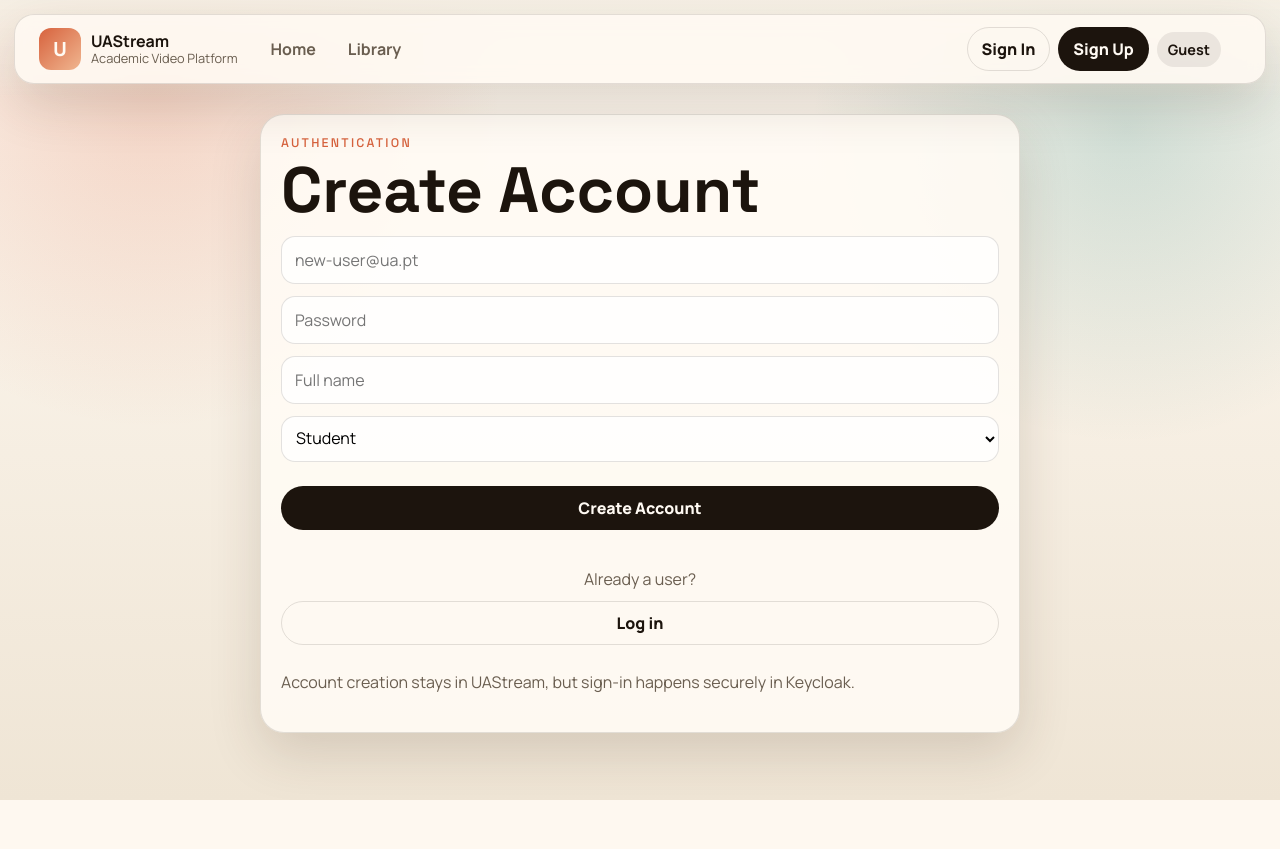
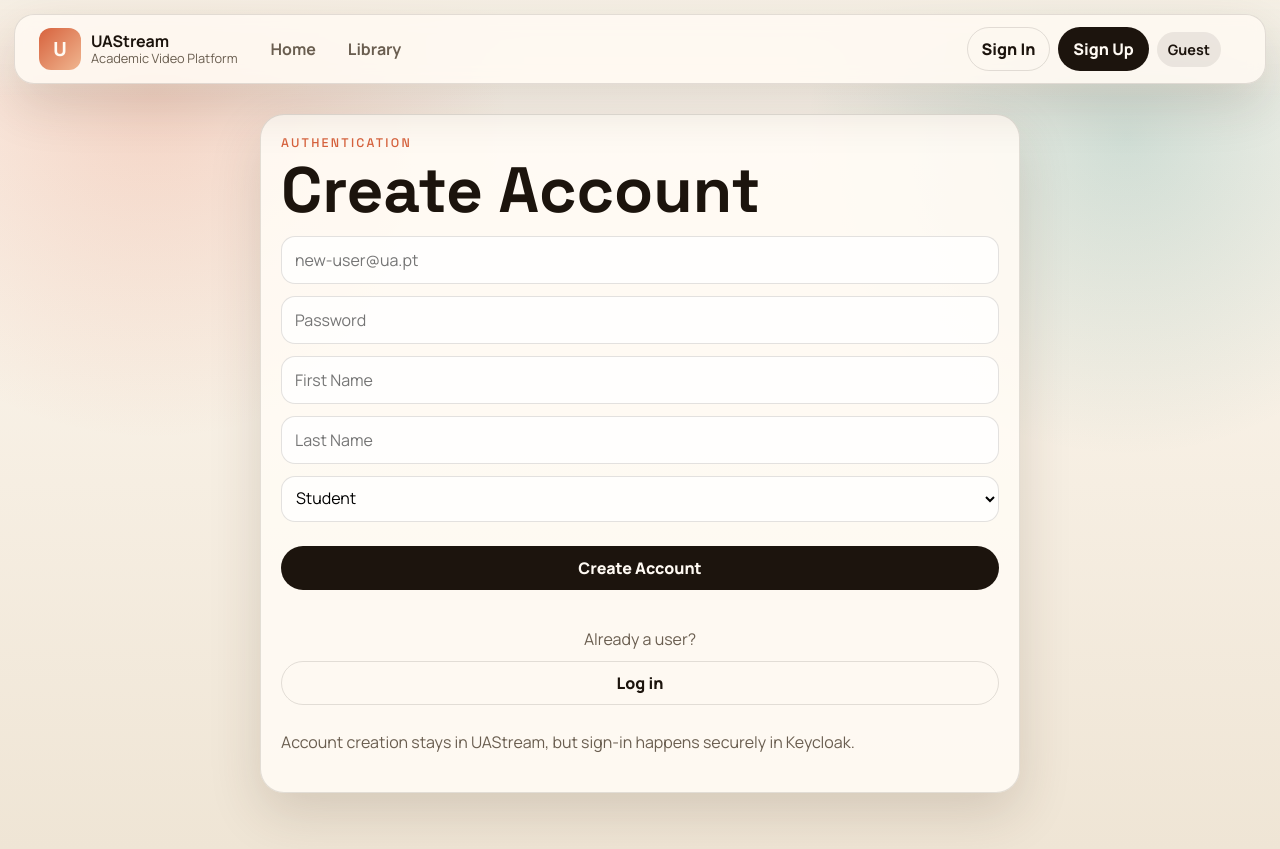
Before and after one commit to ayxor/egs, a Flask app: page /auth in a window 1280 px wide. Before the commit the page ends 800 px from the top, so only its background shows below. Run offline with Flask 3, Linux system fonts and the light colour scheme; some libraries are stand-ins or nearby versions.

Commit message:
feat(auth/search): support separate first/last name register and professor name search

```diff
--- a/app.py
+++ b/app.py
@@ -363,12 +363,16 @@ def register_user():
     institution = body.get("institution") or "universidade-aveiro"
     course = body.get("course") or None
 
-    for field in ("email", "password", "name", "role"):
+    for field in ("email", "password", "first_name", "last_name", "role"):
         if not body.get(field):
             return jsonify({"error": f"missing required field: {field}"}), 400
 
     if body["role"] not in ("professor", "student"):
         return jsonify({"error": "role must be 'professor' or 'student'"}), 400
+
+    first_name = body["first_name"].strip()
+    last_name = body["last_name"].strip()
+    name = f"{first_name} {last_name}"
 
     # Duplicate check
     if db.get_user_by_email(body["email"]):
@@ -386,7 +390,8 @@ def register_user():
         service_token=service_token,
         email=body["email"],
         password=body["password"],
-        name=body["name"],
+        first_name=first_name,
+        last_name=last_name,
         role=body["role"],
         institution=institution,
     )
@@ -402,7 +407,7 @@ def register_user():
     user = db.create_user(
         keycloak_user_id=keycloak_user_id,
         email=body["email"],
-        name=body["name"],
+        name=name,
         role=body["role"],
         institution=institution,
         course=course,
@@ -413,7 +418,7 @@ def register_user():
         to=body["email"],
         subject="Bem-vindo ao UAStream",
         template="welcome",
-        data={"name": body["name"]},
+        data={"name": name},
     )
 
     return jsonify({"user_id": str(user["id"])}), 201
--- a/auth.py
+++ b/auth.py
@@ -167,7 +167,7 @@ def get_service_token():
 # User management (Admin REST API)
 # ---------------------------------------------------------------------------
 
-def create_keycloak_user(service_token, email, password, name, role, institution):
+def create_keycloak_user(service_token, email, password, first_name, last_name, role, institution):
     """Create a new user in Keycloak.
 
     Returns (http_status, keycloak_user_id_or_error_body).
@@ -176,9 +176,6 @@ def create_keycloak_user(service_token, email, password, name, role, institution
     url = (
         f"{config.KEYCLOAK_URL}/admin/realms/{config.KEYCLOAK_REALM}/users"
     )
-    parts = (name or "").strip().split(" ", 1)
-    first_name = parts[0] if parts else ""
-    last_name = parts[1] if len(parts) > 1 else ""
 
     body = {
         "username": email,
--- a/templates/auth.html
+++ b/templates/auth.html
@@ -14,7 +14,8 @@
       <form id="register-form" class="form-grid">
         <input name="email" type="email" placeholder="new-user@ua.pt" required>
         <input name="password" type="password" placeholder="Password" required>
-        <input name="name" type="text" placeholder="Full name" required>
+        <input name="first_name" type="text" placeholder="First Name" required>
+        <input name="last_name" type="text" placeholder="Last Name" required>
         <select name="role" style="margin-bottom: 12px; padding: 10px; width: 100%;">
           <option value="student">Student</option>
           <option value="professor">Professor</option>
```
Also changed, not shown: db.py (+6 -5 lines).
